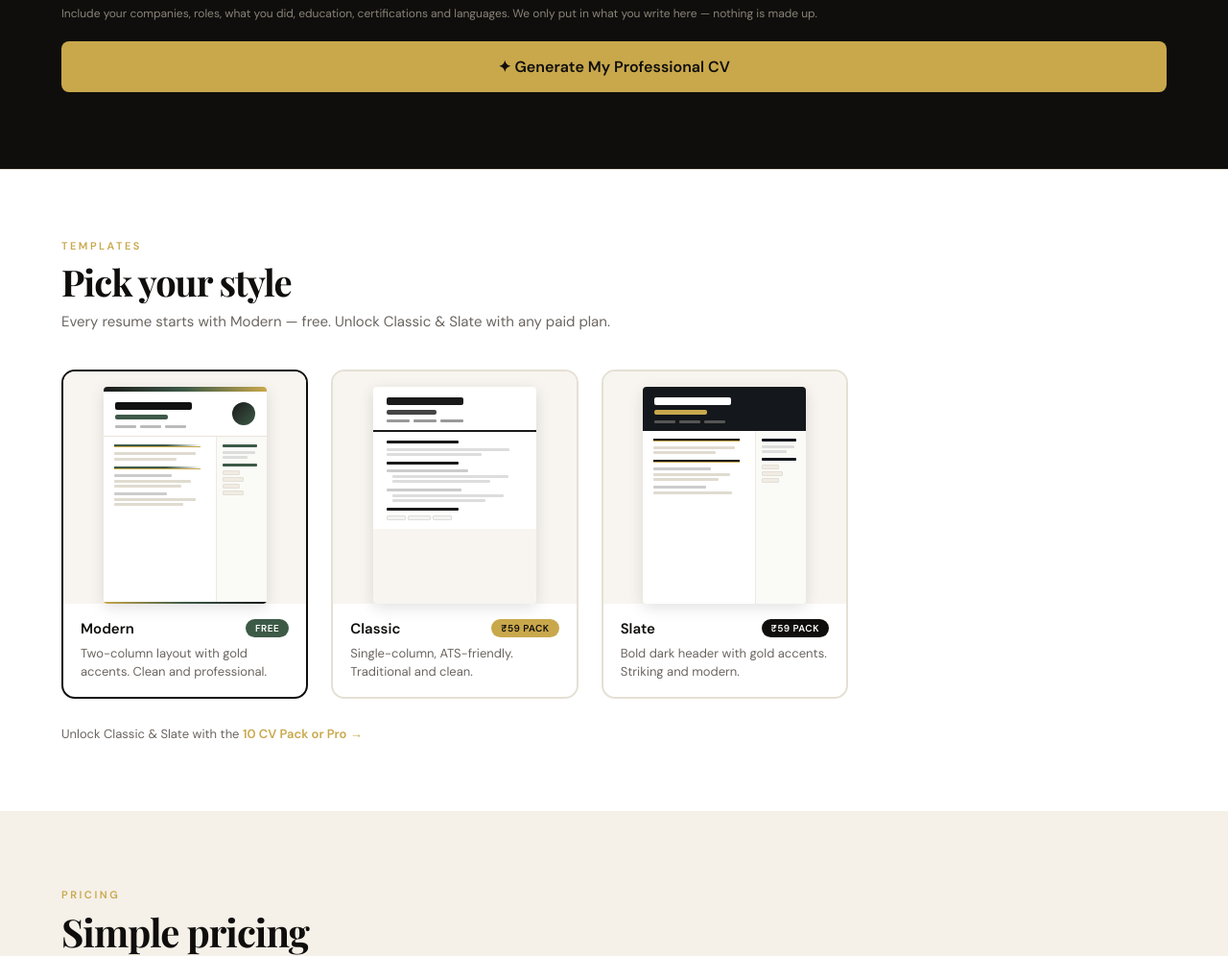
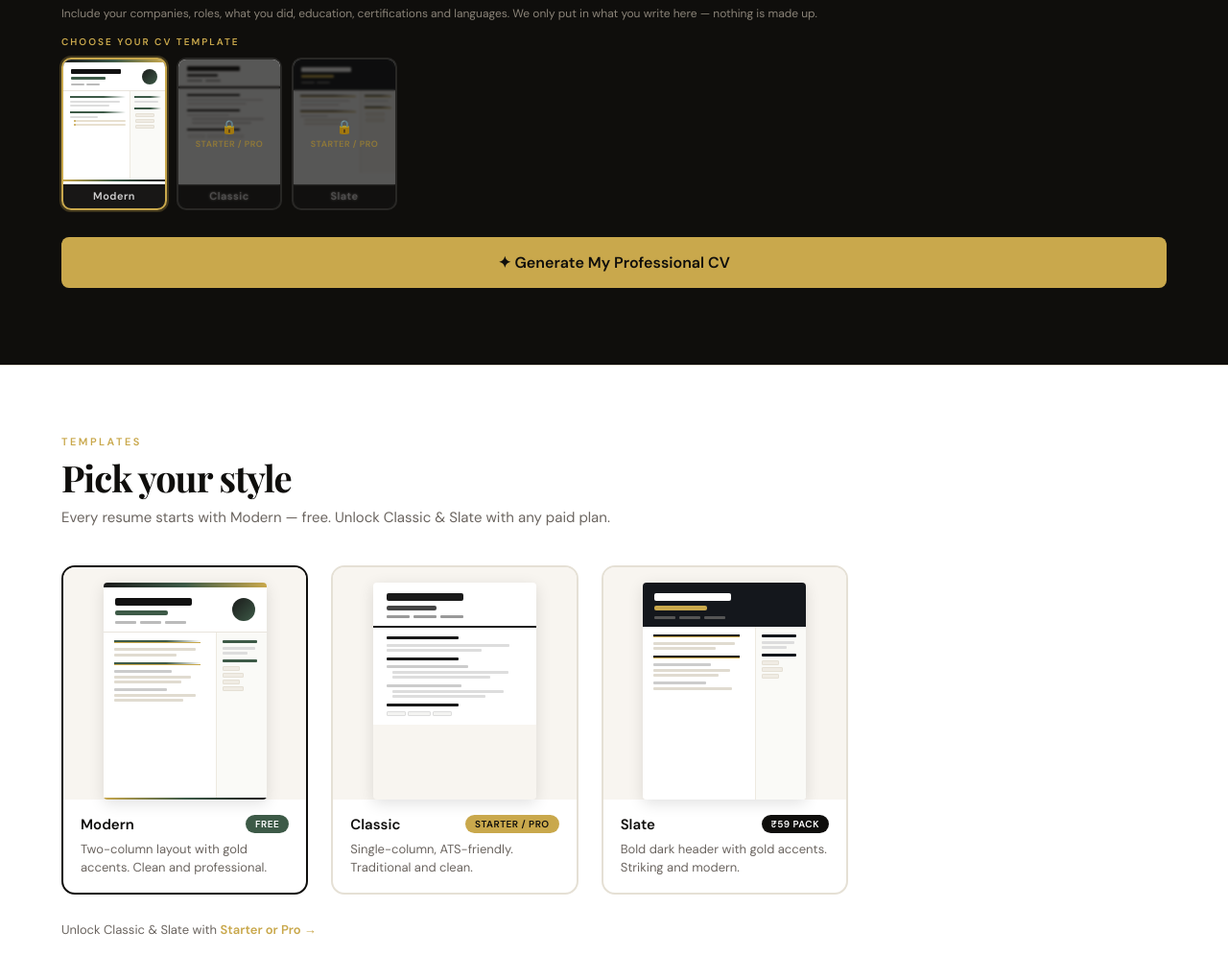
Before and after one commit to Mr-Agniv07/resumeforge, a plain HTML site: page resumeforge/frontend/index.html in a window 1280 px wide. Shown: the part 1780-2776 px from the top of the page at 96% size. Drawn offline with nearby package versions, Linux system fonts and the light colour scheme.

Commit message:
Name ₹59 pack 'Starter'; template selector in builder form
- ₹59 pack renamed to 'Starter' across backend PLANS, pricing cards,
  admin label, frontend config, and all UI copy
- Template selector added to the builder form (before generating) so
  users pick their CV style upfront — same setTemplate() logic, class
  applied to #cv-wrap before renderCV runs so no extra API call needed
- Both builder cards and output picker cards stay in sync via
  updateTemplateAccess(); Classic/Slate locked with 'Starter / Pro'
  label for free/single users, unlocked after login if eligible
- Showcase section and lock overlays updated to say 'Starter or Pro'

Co-Authored-By: Claude Sonnet 4.6 <noreply@anthropic.com>

```diff
--- a/resumeforge/backend/server.js
+++ b/resumeforge/backend/server.js
@@ -76,7 +76,7 @@ const Payment = mongoose.model("Payment", paymentSchema);
 // amount = price in ₹ · credits = generations granted · lifetime = unlimited Pro
 const PLANS = {
   single: { amount: 15,  credits: 1,  lifetime: false, templates: false, label: "Single CV"     },
-  pack10: { amount: 59,  credits: 10, lifetime: false, templates: true,  label: "10 CV Pack"     },
+  pack10: { amount: 59,  credits: 10, lifetime: false, templates: true,  label: "Starter"        },
   pro:    { amount: 499, credits: 0,  lifetime: true,  templates: true,  label: "Pro (Lifetime)" },
 };
 
--- a/resumeforge/frontend/index.html
+++ b/resumeforge/frontend/index.html
@@ -149,6 +149,18 @@ textarea{resize:vertical;min-height:110px;line-height:1.6}
 .cv-lang-list{display:flex;flex-direction:column;gap:5px}
 .cv-lang-item{font-size:12px;color:#333}
 .cv-foot{height:4px;background:linear-gradient(90deg,#c9a84c,#3d5a47,#1a1a1a)}
+
+/* BUILDER template selector (dark bg) */
+.builder-tpl-row{display:flex;gap:10px;flex-wrap:wrap;margin-bottom:22px}
+.builder-tpl-card{position:relative;border:2px solid rgba(255,255,255,0.12);border-radius:10px;overflow:hidden;cursor:pointer;transition:border-color .15s,box-shadow .15s;background:rgba(255,255,255,0.04);flex-shrink:0;width:110px}
+.builder-tpl-card:hover{border-color:rgba(255,255,255,0.35)}
+.builder-tpl-card.active{border-color:var(--gold);box-shadow:0 0 0 2px rgba(201,168,76,0.25)}
+.builder-tpl-card.locked{cursor:default;opacity:.7}
+.builder-tpl-card.locked:hover{border-color:rgba(201,168,76,0.5)}
+.builder-tpl-name{font-size:11px;font-weight:600;text-align:center;padding:5px 0 6px;color:rgba(255,255,255,0.8);letter-spacing:.5px}
+.builder-tpl-lock{position:absolute;inset:0;display:flex;flex-direction:column;align-items:center;justify-content:center;gap:3px;background:rgba(10,9,8,0.55);backdrop-filter:blur(1px)}
+.builder-tpl-lock-icon{font-size:14px}
+.builder-tpl-lock-label{font-size:9px;font-weight:700;letter-spacing:.5px;color:var(--gold);text-transform:uppercase}
 
 /* TEMPLATE PICKER */
 .tpl-picker{display:flex;align-items:center;gap:10px;flex-wrap:wrap;margin-bottom:20px}
@@ -417,6 +429,42 @@ footer{padding:36px 5%;border-top:1px solid var(--border);display:flex;align-ite
     </div>
   </div>
 
+  <!-- Template selector in builder — select style before generating -->
+  <div style="margin-bottom:18px">
+    <label style="font-size:10px;font-weight:600;letter-spacing:2px;text-transform:uppercase;color:var(--gold);display:block;margin-bottom:10px">Choose your CV template</label>
+    <div class="builder-tpl-row" id="builder-tpl-row">
+
+      <div class="builder-tpl-card active" id="btpl-card-modern" onclick="setTemplate('modern')">
+        <div class="tpl-mini tpl-mini-modern" style="width:106px;height:130px">
+          <div class="tm-accent"></div>
+          <div class="tm-head"><div><div class="tm-name"></div><div class="tm-title"></div><div class="tm-contacts"><div class="tm-c"></div><div class="tm-c"></div></div></div><div class="tm-avatar"></div></div>
+          <div class="tm-body"><div class="tm-main"><div class="tm-sh"></div><div class="tm-line w90"></div><div class="tm-line w70"></div><div class="tm-sh"></div><div class="tm-line w50"></div><div class="tm-bullet w80"></div><div class="tm-bullet w65"></div></div><div class="tm-side"><div class="tm-sh"></div><div class="tm-line w90"></div><div class="tm-sh"></div><div class="tm-tag"></div><div class="tm-tag"></div><div class="tm-tag"></div></div></div>
+          <div class="tm-foot"></div>
+        </div>
+        <div class="builder-tpl-name">Modern</div>
+      </div>
+
+      <div class="builder-tpl-card locked" id="btpl-card-classic" onclick="onPremiumTplClick()">
+        <div class="tpl-mini tpl-mini-classic" style="width:106px;height:130px">
+          <div class="tc-head"><div class="tc-name"></div><div class="tc-title"></div><div class="tc-contacts"><div class="tc-cc"></div><div class="tc-cc"></div></div></div>
+          <div class="tc-body"><div class="tc-sh"></div><div class="tc-line w90"></div><div class="tc-line w70"></div><div class="tc-sh"></div><div class="tc-line w50"></div><div class="tc-bullet" style="width:85%"></div><div class="tc-bullet" style="width:70%"></div><div class="tc-sh"></div><div class="tc-tag"></div><div class="tc-tag"></div><div class="tc-tag"></div></div>
+        </div>
+        <div class="builder-tpl-lock" id="btpl-lock-classic"><div class="builder-tpl-lock-icon">🔒</div><div class="builder-tpl-lock-label">Starter / Pro</div></div>
+        <div class="builder-tpl-name">Classic</div>
+      </div>
+
+      <div class="builder-tpl-card locked" id="btpl-card-slate" onclick="onPremiumTplClick()">
+        <div class="tpl-mini tpl-mini-slate" style="width:106px;height:130px">
+          <div class="ts-head"><div class="ts-name"></div><div class="ts-title"></div><div class="ts-contacts"><div class="ts-cc"></div><div class="ts-cc"></div></div></div>
+          <div class="ts-body"><div class="ts-main"><div class="ts-sh"></div><div class="ts-line w90"></div><div class="ts-line w70"></div><div class="ts-sh"></div><div class="ts-line w50"></div><div class="ts-bullet" style="width:80%"></div><div class="ts-bullet" style="width:65%"></div></div><div class="ts-side"><div class="ts-sh"></div><div class="ts-line w90"></div><div class="ts-sh"></div><div class="ts-tag"></div><div class="ts-tag"></div></div></div>
+        </div>
+        <div class="builder-tpl-lock" id="btpl-lock-slate"><div class="builder-tpl-lock-icon">🔒</div><div class="builder-tpl-lock-label">Starter / Pro</div></div>
+        <div class="builder-tpl-name">Slate</div>
+      </div>
+
+    </div>
+  </div>
+
   <button class="gen-btn" id="gen-btn" onclick="generate()">✦ Generate My Professional CV</button>
   <div class="error-box" id="err"></div>
 </section>
@@ -622,7 +670,7 @@ footer{padding:36px 5%;border-top:1px solid var(--border);display:flex;align-ite
       <div style="padding:16px 18px">
         <div style="display:flex;justify-content:space-between;align-items:center;margin-bottom:6px">
           <span style="font-size:15px;font-weight:700;color:var(--ink)">Classic</span>
-          <span style="background:var(--gold);color:var(--ink);font-size:10px;font-weight:700;padding:3px 10px;border-radius:10px;letter-spacing:.5px">₹59 PACK</span>
+          <span style="background:var(--gold);color:var(--ink);font-size:10px;font-weight:700;padding:3px 10px;border-radius:10px;letter-spacing:.5px">STARTER / PRO</span>
         </div>
         <p style="font-size:13px;color:var(--muted);line-height:1.5">Single-column, ATS-friendly. Traditional and clean.</p>
       </div>
@@ -667,7 +715,7 @@ footer{padding:36px 5%;border-top:1px solid var(--border);display:flex;align-ite
     </div>
 
   </div>
-  <p style="margin-top:28px;font-size:13px;color:var(--muted)">Unlock Classic &amp; Slate with the <a onclick="scroll2('pricing')" style="color:var(--gold);cursor:pointer;font-weight:600">10 CV Pack or Pro →</a></p>
+  <p style="margin-top:28px;font-size:13px;color:var(--muted)">Unlock Classic &amp; Slate with <a onclick="scroll2('pricing')" style="color:var(--gold);cursor:pointer;font-weight:600">Starter or Pro →</a></p>
 </section>
 
 <!-- PRICING -->
@@ -688,13 +736,13 @@ footer{padding:36px 5%;border-top:1px solid var(--border);display:flex;align-ite
     </div>
     <div class="plan-card featured">
       <div class="plan-badge">Best value</div>
-      <div class="plan-name">10 CV Pack</div><div class="plan-price">₹59</div><div class="plan-period">10 CVs · credits never expire</div>
-      <ul class="plan-feats"><li>10 CVs &amp; cover letters</li><li>Just ₹5.9 per CV</li><li>Premium templates unlocked</li><li>Credits never expire</li></ul>
-      <button class="plan-btn" onclick="pay('pack10')">Get 10 Pack →</button>
+      <div class="plan-name">Starter</div><div class="plan-price">₹59</div><div class="plan-period">10 CVs · credits never expire</div>
+      <ul class="plan-feats"><li>10 CVs &amp; cover letters</li><li>Just ₹5.9 per CV</li><li>Classic &amp; Slate templates</li><li>Credits never expire</li></ul>
+      <button class="plan-btn" onclick="pay('pack10')">Get Starter →</button>
     </div>
     <div class="plan-card">
       <div class="plan-name">Pro · Lifetime</div><div class="plan-price">₹499</div><div class="plan-period">one-time · forever</div>
-      <ul class="plan-feats"><li>Unlimited CVs forever</li><li>All premium templates</li><li>LinkedIn rewrite</li><li>No monthly fees, ever</li></ul>
+      <ul class="plan-feats"><li>Unlimited CVs forever</li><li>Classic &amp; Slate templates</li><li>LinkedIn rewrite</li><li>No monthly fees, ever</li></ul>
       <button class="plan-btn" onclick="pay('pro')">Get Lifetime Pro →</button>
     </div>
   </div>
@@ -767,7 +815,7 @@ const UPI_NAME   = "ResumeForge";
 // Paid plans — must mirror the backend PLANS catalogue.
 const PLANS = {
   single: { amount: 15,  desc: "Single CV — 1 generation"        },
-  pack10: { amount: 59,  desc: "10 CV Pack — 10 generations"     },
+  pack10: { amount: 59,  desc: "Starter — 10 generations"         },
   pro:    { amount: 499, desc: "Pro — lifetime unlimited access" },
 };
 
@@ -1172,36 +1220,43 @@ function getInitials(name) {
 }
 
 // Switch CV template — pure class swap on #cv-wrap, instant, flows to PDF.
+// Works from both the builder selector and the output picker.
 function setTemplate(t) {
   const can = !!(currentUser && (currentUser.isPro || currentUser.templates));
   if (t !== 'modern' && !can) { scroll2('pricing'); return; }
   currentTemplate = t;
   const wrap = document.getElementById('cv-wrap');
   if (wrap) wrap.className = 'tpl-' + t;
+  // Sync output picker cards
   document.querySelectorAll('.tpl-card').forEach(c => c.classList.toggle('active', c.id === 'tpl-card-' + t));
+  // Sync builder cards
+  document.querySelectorAll('.builder-tpl-card').forEach(c => c.classList.toggle('active', c.id === 'btpl-card-' + t));
 }
 
 // Called when a locked template card is clicked by a non-premium user.
 function onPremiumTplClick() { scroll2('pricing'); }
 
-// Remove locks for pack/Pro users; keep them for free/single.
+// Remove locks for Starter/Pro users; keep them for free/single.
+// Runs on login, after generation, and on page load.
 function updateTemplateAccess() {
   const can = !!(currentUser && (currentUser.isPro || currentUser.templates));
   ['classic','slate'].forEach(t => {
-    const card = document.getElementById('tpl-card-' + t);
-    const lock = document.getElementById('tpl-lock-' + t);
-    if (!card || !lock) return;
+    // Output picker card
+    const card  = document.getElementById('tpl-card-' + t);
+    const lock  = document.getElementById('tpl-lock-' + t);
+    // Builder card
+    const bcard = document.getElementById('btpl-card-' + t);
+    const block = document.getElementById('btpl-lock-' + t);
+
     if (can) {
-      card.classList.remove('locked');
-      card.onclick = () => setTemplate(t);
-      lock.style.display = 'none';
+      [card,  bcard ].forEach(el => { if(el){ el.classList.remove('locked'); el.onclick = ()=>setTemplate(t); }});
+      [lock,  block ].forEach(el => { if(el) el.style.display = 'none'; });
     } else {
-      card.classList.add('locked');
-      card.onclick = onPremiumTplClick;
-      lock.style.display = 'flex';
+      [card,  bcard ].forEach(el => { if(el){ el.classList.add('locked'); el.onclick = onPremiumTplClick; }});
+      [lock,  block ].forEach(el => { if(el) el.style.display = 'flex'; });
     }
   });
-  if (!can) setTemplate('modern');
+  if (!can && currentTemplate !== 'modern') setTemplate('modern');
 }
 
 
```
Also changed, not shown: resumeforge/frontend/admin.html (+1 -1 lines).
